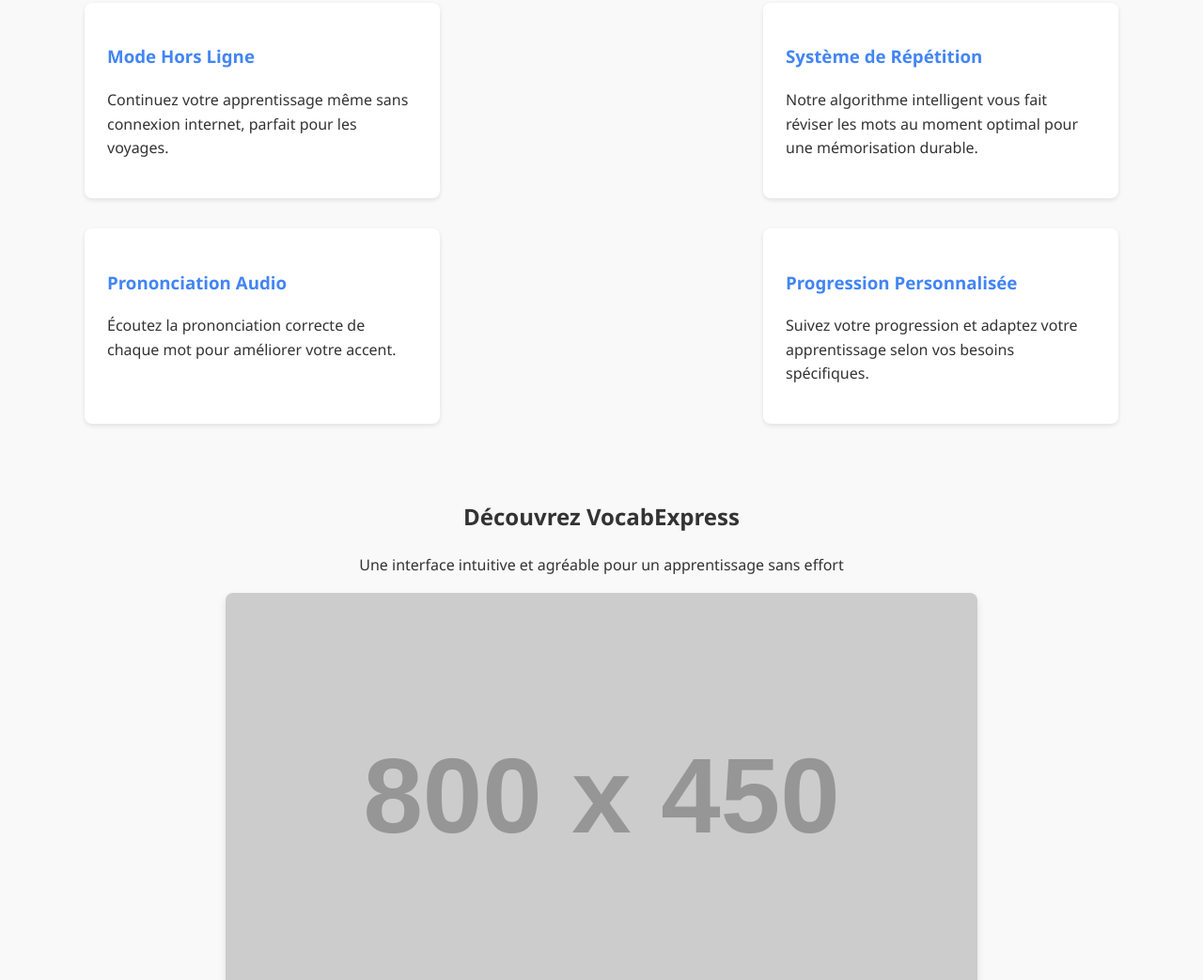
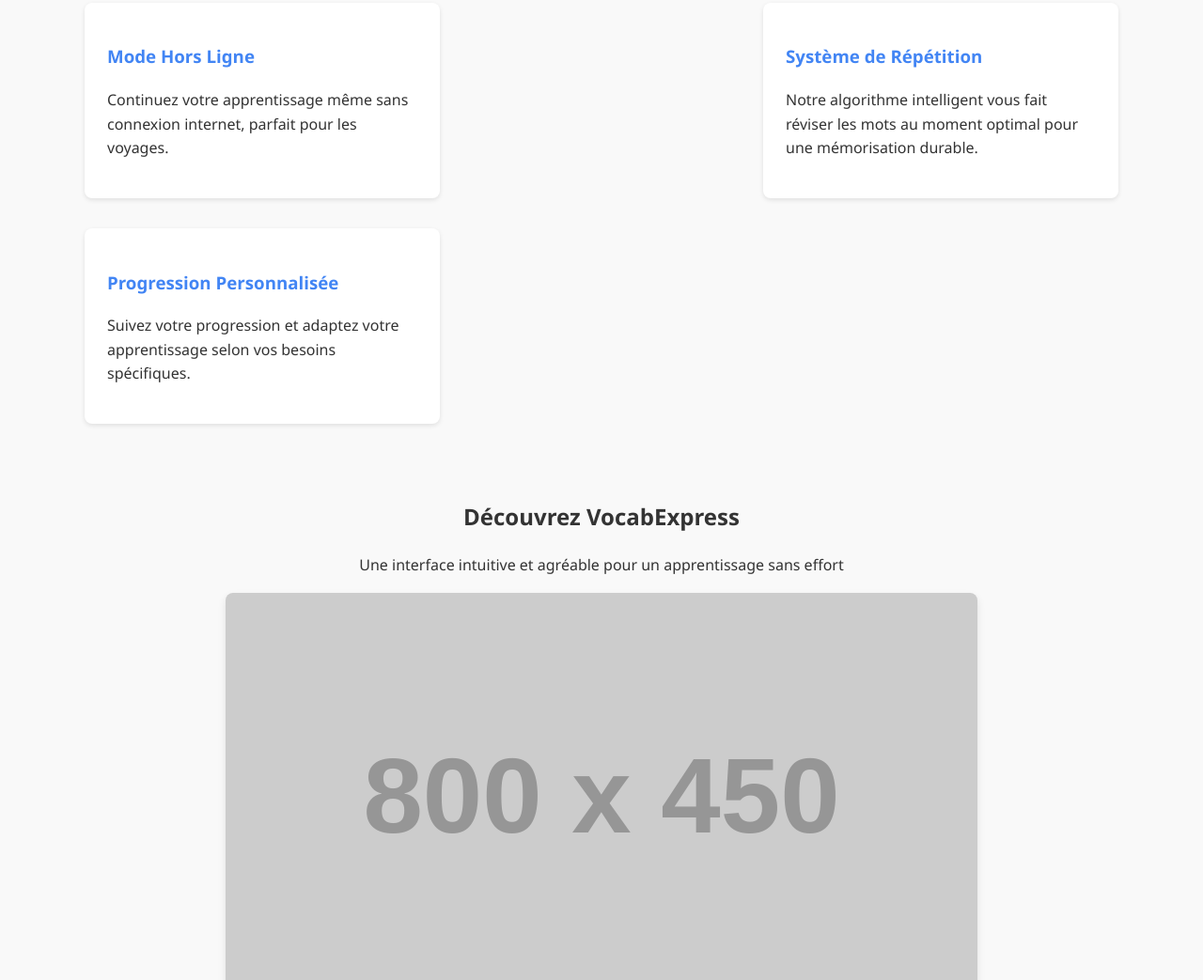
Before and after one commit to oleeedev/oleeedev.github.io, a plain HTML site: page index.html in a window 1280 px wide. Shown: the part 802-1845 px from the top of the page at 94% size. Drawn offline with Linux system fonts and the light colour scheme; placeholder pictures from the web are drawn by us.

Commit message:
Update index.html

```diff
--- a/index.html
+++ b/index.html
@@ -139,10 +139,6 @@
                 <p>Notre algorithme intelligent vous fait réviser les mots au moment optimal pour une mémorisation durable.</p>
             </div>
             <div class="feature">
-                <h3>Prononciation Audio</h3>
-                <p>Écoutez la prononciation correcte de chaque mot pour améliorer votre accent.</p>
-            </div>
-            <div class="feature">
                 <h3>Progression Personnalisée</h3>
                 <p>Suivez votre progression et adaptez votre apprentissage selon vos besoins spécifiques.</p>
             </div>
```
